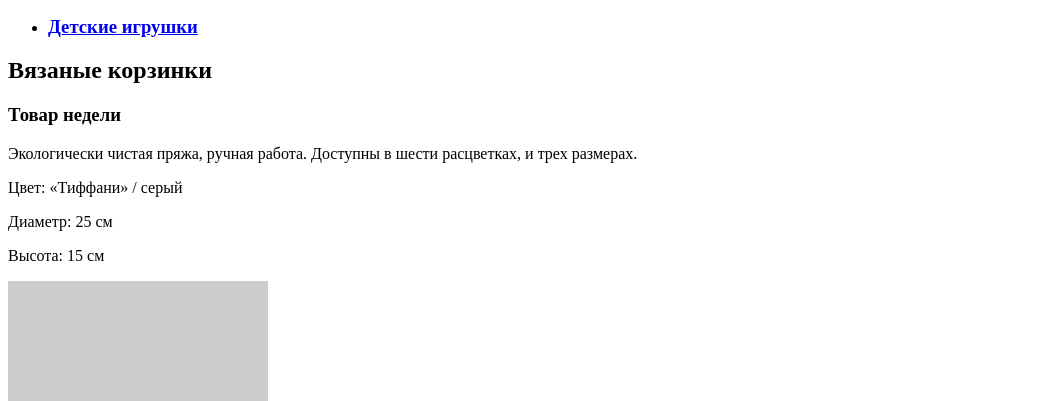
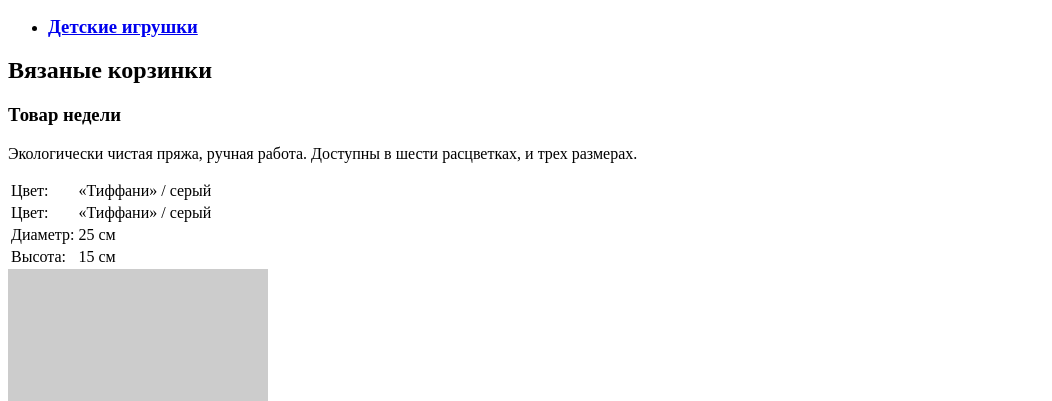
Before and after one commit to ssnikiforov/165513-mishka, a website: page index.html in a window 1280 px wide. Shown: the part 399-800 px from the top of the page, without its empty margins (0-1052 px from the left). Drawn offline with Linux system fonts and the light colour scheme; placeholder pictures from the web are drawn by us.

Commit message:
Make product-full-description as tag table

```diff
--- a/index.html
+++ b/index.html
@@ -88,25 +88,26 @@
         <h2 class="product-page__title">Вязаные корзинки</h2>
         <h3 class="product-page__promo-category"><span class="uppercase">Товар недели</span></h3>
         <p class="product-page__text">Экологически чистая пряжа, ручная работа. Доступны в шести расцветках, и трех размерах.</p>
-        <div class="product-page__description-list product-full-description">
-          <p class="product-full-description__item">
-            <span class="product-full-description__color-title">Цвет:</span>
-            <span class="product-full-description__color-value">&laquo;Тиффани&raquo; / серый</span>
-          </p>
-          <p class="product-full-description__item product-full-description__item--hr"></p>
-          <p class="product-full-description__item">
-            <span class="product-full-description__diameter-title">Диаметр:</span>
-            <span class="product-full-description__diameter-value">25</span>
-            <span class="product-full-description__diameter-unit">см</span>
-          </p>
-          <p class="product-full-description__item product-full-description__item--hr"></p>
-          <p class="product-full-description__item">
-            <span class="product-full-description__height-title">Высота:</span>
-            <span class="product-full-description__height-value">15</span>
-            <span class="product-full-description__height-unit">см</span>
-          </p>
-          <p class="product-full-description__item product-full-description__item--hr"></p>
-        </div>
+        <table class="product-page__description-list product-full-description">
+          <tbody>
+          <tr class="product-full-description__row">
+            <td class="product-full-description__color-title">Цвет:</td>
+            <td class="product-full-description__color-value">&laquo;Тиффани&raquo; / серый</td>
+          </tr>
+          <tr class="product-full-description__row">
+            <td class="product-full-description__color-title">Цвет:</td>
+            <td class="product-full-description__color-value">&laquo;Тиффани&raquo; / серый</td>
+          </tr>
+          <tr class="product-full-description__row">
+            <td class="product-full-description__diameter-title">Диаметр:</td>
+            <td class="product-full-description__diameter-value">25 см
+          </tr>
+          <tr class="product-full-description__row">
+            <td class="product-full-description__height-title">Высота:</td>
+            <td class="product-full-description__height-value">15 см</td>
+          </tr>
+          </tbody>
+        </table>
         <div class="product-page__image-wrapper">
           <a class="product-page__image-link" href="#">
             <img class="product-page__image" src="http://placehold.it/260x315" width="260" height="315" alt="Вязаные корзинки">
```
